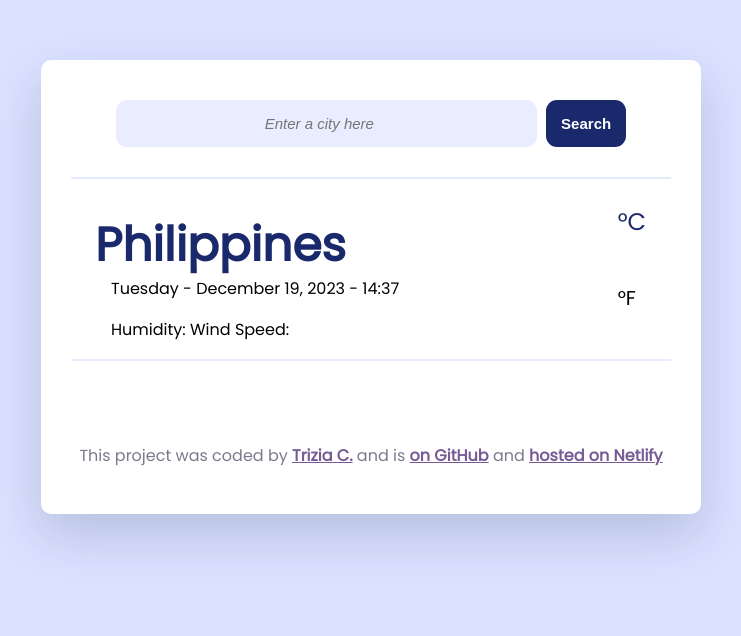
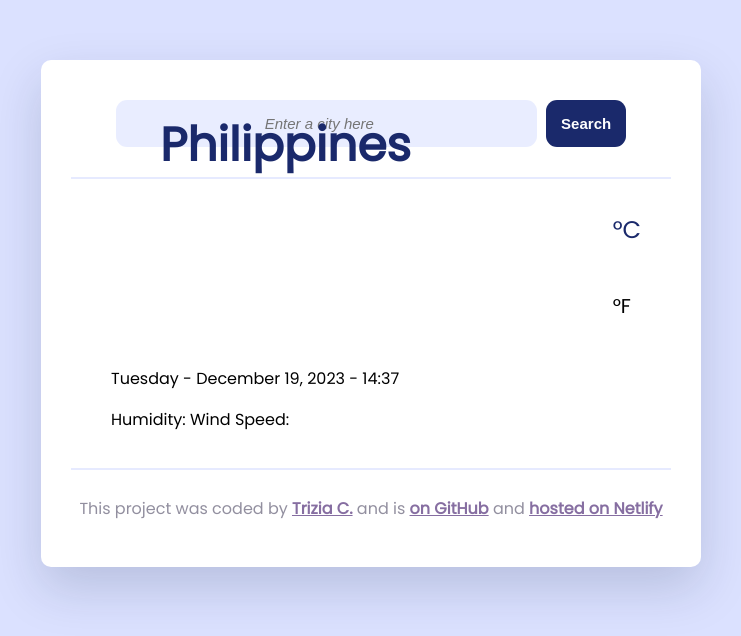
Before and after one commit to zia-27/my-own-weather-app, a plain HTML site: page index.html in a window 1280 px wide. Shown: the whole page, without its empty margins (269-1010 px from the left). Drawn offline with nearby package versions, Linux system fonts and the light colour scheme; no server answers; a web font is replaced by a local one.

Commit message:
Altered the CSS Layout of elements.
Also adjusted the position of some elements in the index.html file to suit the CSS design I had in mind.

```diff
--- a/index.html
+++ b/index.html
@@ -35,11 +35,10 @@
 
       <main id="main-one">
         <div>
-          <h1 class="country-name">
-            Philippines
-            <div id="weather-icon"></div>
-          </h1>
+          <div id="weather-icon"></div>
+          <h1 class="country-name">Philippines</h1>
         </div>
+
         <div id="temp-weather-details">
           <span class="celsius-temp"></span>
           <span class="degree-celsius">°C</span>
@@ -48,12 +47,12 @@
           <span class="fahrenheit-temp"></span>
           <span class="degree-fahrenheit">°F</span>
           <br />
-
-          <span class="weather-desc"></span>
         </div>
       </main>
 
       <main id="main-two">
+        <span class="weather-desc"></span>
+        <br />
         <span class="date-time">Date & Time Error</span>
         <br />
         <p>
--- a/style.css
+++ b/style.css
@@ -46,7 +46,6 @@ header {
 
 #main-one {
   border-top: 2px solid #dbe1ffad;
-  border-bottom: 2px solid #dbe1ffad;
   display: flex;
   justify-content: space-between;
   padding-bottom: 25px;
@@ -58,11 +57,19 @@ header {
   font-family: "Rubik Scribble", "Poppins";
   font-size: 47px;
   margin: 11px 24px;
+  position: relative;
+  left: 65px;
+  bottom: 100px;
+}
+
+#weather-icon {
+  bottom: 11px;
+  right: 10px;
+  position: relative;
 }
 
 #temp-weather-details {
-  bottom: 8px;
-  right: 25px;
+  right: 30px;
   position: relative;
 }
 
@@ -90,12 +97,14 @@ header {
 }
 
 .weather-desc {
+  color: #1a296b;
   font-size: 18px;
   font-style: italic;
+  font-weight: bold;
 }
 
 #main-two {
-  bottom: 85px;
+  bottom: 20px;
   left: 40px;
   position: relative;
 }
@@ -107,12 +116,14 @@ header {
 }
 
 footer {
-  color: #2721429a;
+  border-top: 2px solid #dbe1ffad;
+  color: #27214281;
+  padding-top: 10px;
   text-align: center;
 }
 
 .footer-fonts {
-  color: #401a6bb7;
+  color: #401a6ba2;
   font-weight: bold;
   text-decoration: underline;
 }
```
